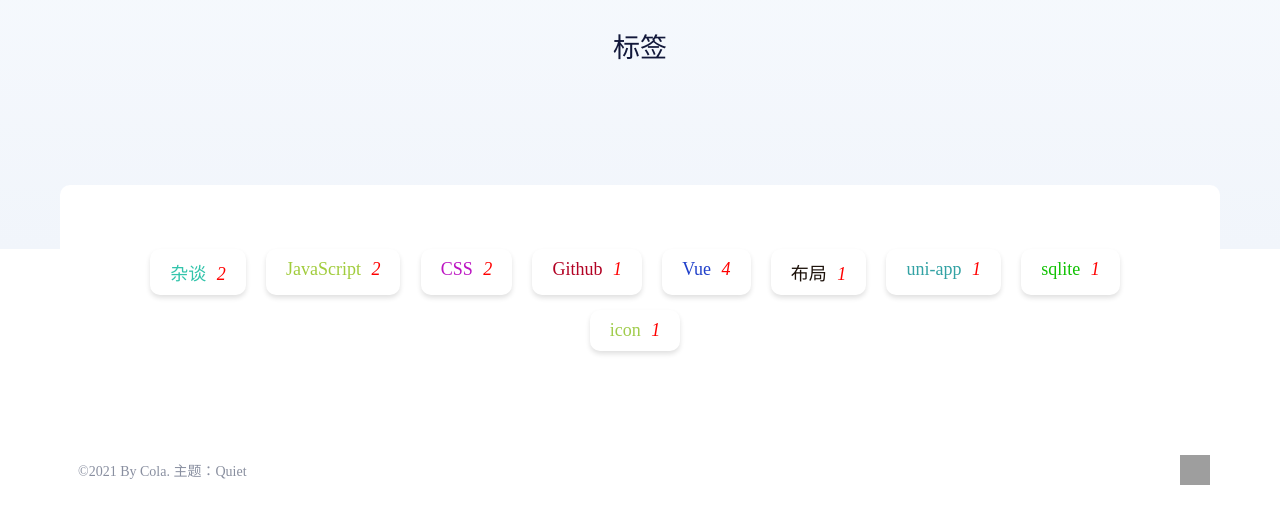
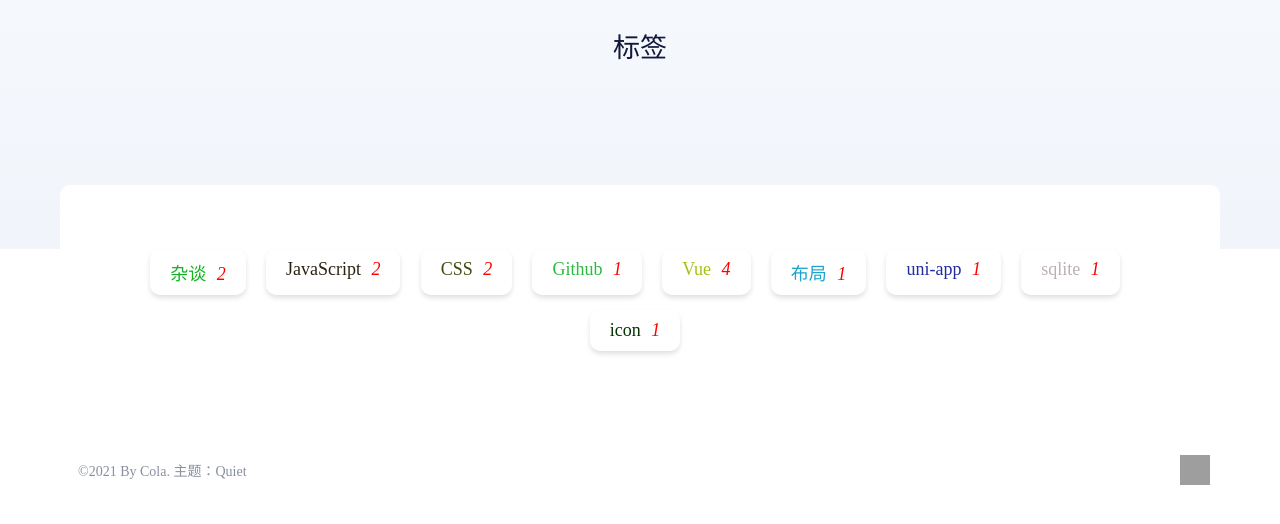
Before and after one commit to Aizener/blog.github.io, a plain HTML site: page tags/index.html in a window 1280 px wide. Shown: the part 258-782 px from the top of the page. Drawn offline with Linux system fonts and the light colour scheme; grey boxes are pictures that could not be loaded.

Commit message:
Site updated: 2021-07-31 18:13:04

```diff
--- a/tags/index.html
+++ b/tags/index.html
@@ -251,63 +251,63 @@
 
 
             <a href="杂谈" class="杂谈" value="杂谈">
-                <span style='color: #33c4ab'>杂谈 <i>2</i> </span>
+                <span style='color: #14b324'>杂谈 <i>2</i> </span>
             </a>
 
 
 
 
             <a href="JavaScript" class="JavaScript" value="JavaScript">
-                <span style='color: #a1cc3c'>JavaScript <i>2</i> </span>
+                <span style='color: #2b2311'>JavaScript <i>2</i> </span>
             </a>
 
 
 
 
             <a href="CSS" class="CSS" value="CSS">
-                <span style='color: #bc13c2'>CSS <i>2</i> </span>
+                <span style='color: #444a10'>CSS <i>2</i> </span>
             </a>
 
 
 
 
             <a href="Github" class="Github" value="Github">
-                <span style='color: #b20224'>Github <i>1</i> </span>
+                <span style='color: #2abc41'>Github <i>1</i> </span>
             </a>
 
 
 
 
             <a href="Vue" class="Vue" value="Vue">
-                <span style='color: #2040ca'>Vue <i>4</i> </span>
+                <span style='color: #a1c314'>Vue <i>4</i> </span>
             </a>
 
 
 
 
             <a href="布局" class="布局" value="布局">
-                <span style='color: #1c110a'>布局 <i>1</i> </span>
+                <span style='color: #1ca4cc'>布局 <i>1</i> </span>
             </a>
 
 
 
 
             <a href="uni-app" class="uni-app" value="uni-app">
-                <span style='color: #33a2a4'>uni-app <i>1</i> </span>
+                <span style='color: #222ca1'>uni-app <i>1</i> </span>
             </a>
 
 
 
 
             <a href="sqlite" class="sqlite" value="sqlite">
-                <span style='color: #11c203'>sqlite <i>1</i> </span>
+                <span style='color: #bcb1b1'>sqlite <i>1</i> </span>
             </a>
 
 
 
 
             <a href="icon" class="icon" value="icon">
-                <span style='color: #a0cc4c'>icon <i>1</i> </span>
+                <span style='color: #033402'>icon <i>1</i> </span>
             </a>
 
 
```
